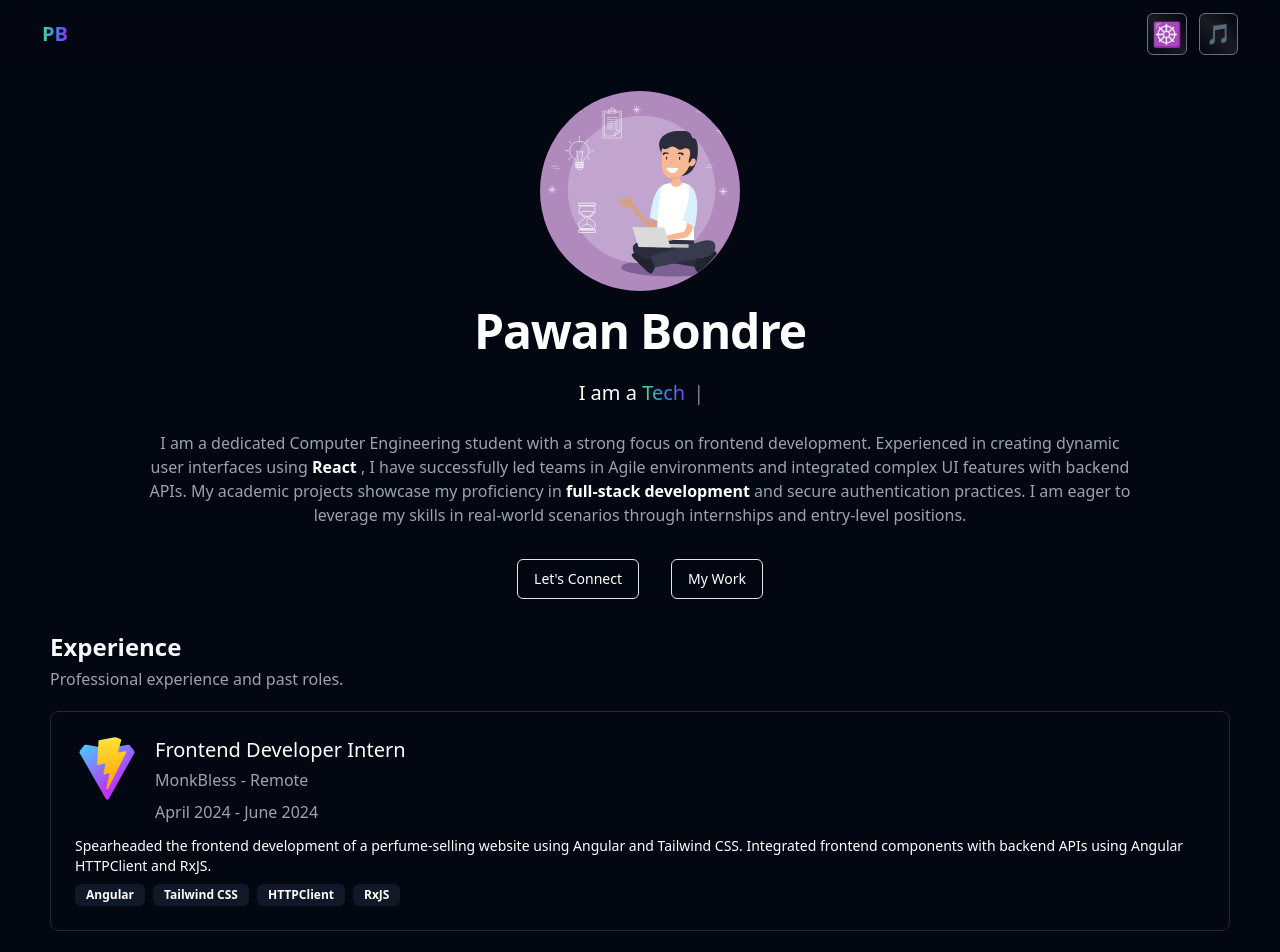
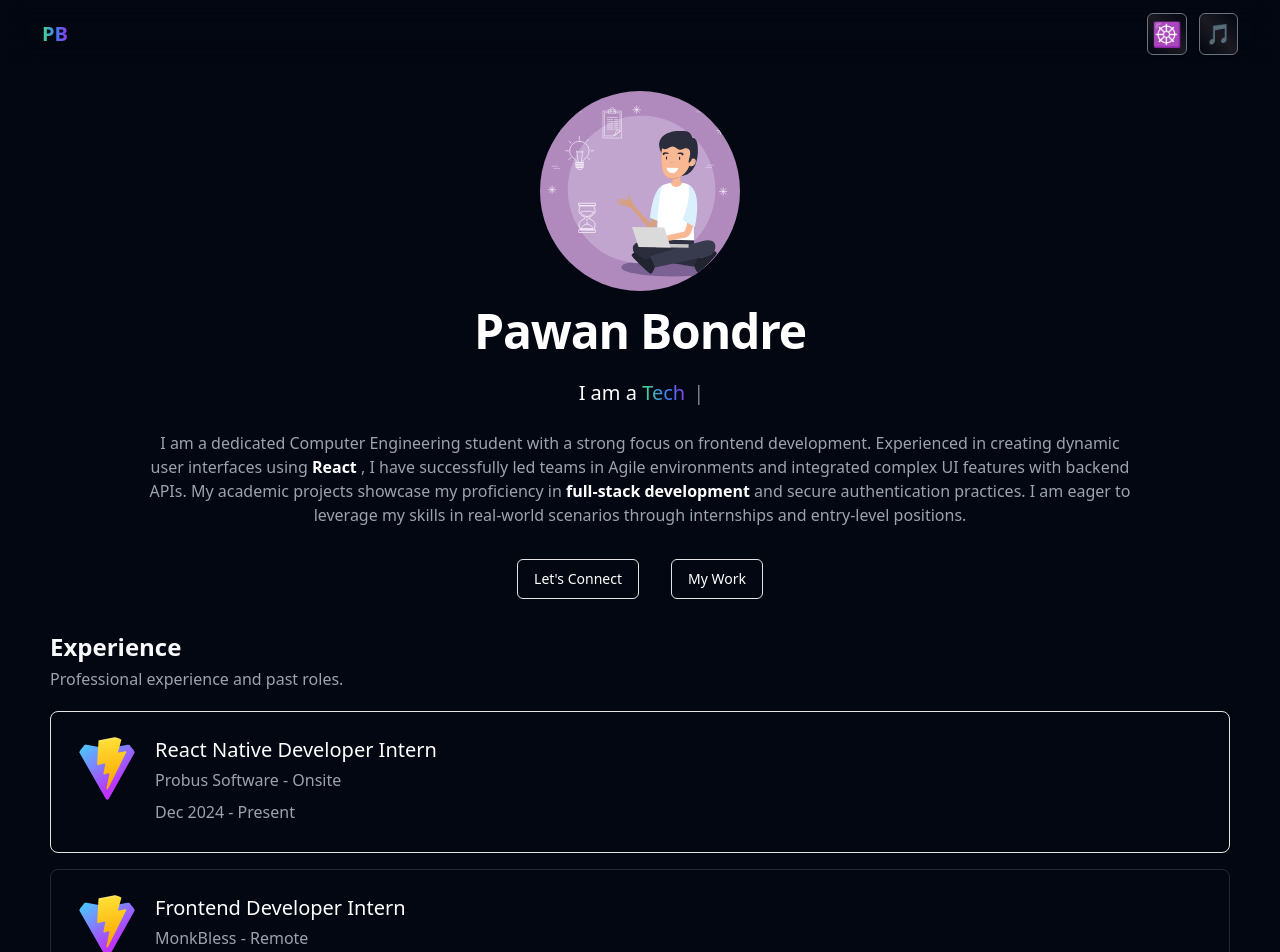
Before and after one commit to pawanbondre67/pawanbondre, a React (Vite) app: page / in a window 1280 px wide. Shown: the top 952 px of the page. Built offline with nearby package versions, Linux system fonts and the light colour scheme.

Commit message:
issues fixed

```diff
--- a/src/components/Education/Education.tsx
+++ b/src/components/Education/Education.tsx
@@ -14,7 +14,7 @@ const Education: React.FC = () => {
                         </p>
                     </div>
                     <div className="grid grid-cols-1 md:grid-cols-3 gap-4">
-                        <div className="rounded-xl bg-card text-card-foreground w-full border bg-gray-950 dark:border-gray-800 styles_borderColor__A7_2y styles_bgPrimary__rsRCo">
+                        <div className="rounded-xl bg-card  w-full border bg-gray-950 dark:border-gray-800 ">
                             <div className="p-4">
                                 <div className="flex items-center gap-3">
                                     <div className="w-12 h-12 flex-shrink-0">
--- a/src/components/Experience/Experience.tsx
+++ b/src/components/Experience/Experience.tsx
@@ -7,7 +7,35 @@ const Experience: React.FC = () => {
         <div className=" text-white">
             <h2 className="text-2xl font-bold text-gray-50 styles_heading__nCucM">Experience</h2>
             <p className="text-gray-400 ">Professional experience and past roles.</p>
-            <div className="rounded-lg border mt-4 text-white p-6 bg-gray-950 border-gray-800">
+            <div className="rounded-lg border mt-4 text-white p-6 bg-gray-950 dark:border-gray-800">
+                <div className="flex gap-4">
+                     <div>
+                      <img alt="Company Logo" loading="lazy" width="64" height="64" decoding="async" data-nimg="1" className="mx-auto p-0 aspect-square overflow-hidden rounded-full object-cover" src="/vite.svg" />
+                     </div>
+                    <div>
+                        <h3 className="text-xl font-medium">React Native Developer Intern</h3>
+                        <p className="text-gray-400">Probus Software - Onsite</p>
+                        <p className=" text-gray-400">Dec 2024 - Present</p>
+                        </div>
+                    </div>
+                    {/* <p className="mt-2 text-sm">Spearheaded the frontend development of a perfume-selling website using Angular and Tailwind CSS. Integrated frontend components with backend APIs using Angular HTTPClient and RxJS.</p>
+                    <div className="mt-2 flex flex-wrap gap-2 text-white">
+                        <div className="inline-flex items-center rounded-md border px-2.5 py-0.5 text-xs font-semibold transition-colors focus:outline-none focus:ring-2 focus:ring-ring focus:ring-offset-2 border-transparent bg-secondary hover:bg-secondary/80 styles_bgSecondary__GmarO dark:text-black dark:bg-gray-200">
+                         Angular
+                          </div>
+                        <div className="inline-flex items-center rounded-md border px-2.5 py-0.5 text-xs font-semibold transition-colors focus:outline-none focus:ring-2 focus:ring-ring focus:ring-offset-2 border-transparent bg-secondary  hover:bg-secondary/80 styles_bgSecondary__GmarO dark:text-black dark:bg-gray-200">
+                        Tailwind CSS
+                        </div>
+                        <div className="inline-flex items-center rounded-md border px-2.5 py-0.5 text-xs font-semibold transition-colors focus:outline-none focus:ring-2 focus:ring-ring focus:ring-offset-2 border-transparent bg-secondary hover:bg-secondary/80 styles_bgSecondary__GmarO dark:text-black dark:bg-gray-200">
+                        HTTPClient
+                        </div>
+                        <div className="inline-flex items-center rounded-md border px-2.5 py-0.5 text-xs font-semibold transition-colors focus:outline-none focus:ring-2 focus:ring-ring focus:ring-offset-2 border-transparent bg-secondary  hover:bg-secondary/80 styles_bgSecondary__GmarO dark:text-black dark:bg-gray-200">
+                        RxJS
+                        </div>
+
+                      </div> */}
+                    </div>
+                    <div className="rounded-lg border mt-4 text-white p-6 bg-gray-950 border-gray-800">
                 <div className="flex gap-4">
                      <div>
                       <img alt="Company Logo" loading="lazy" width="64" height="64" decoding="async" data-nimg="1" className="mx-auto p-0 aspect-square overflow-hidden rounded-full object-cover" src="/vite.svg" />
@@ -35,6 +63,7 @@ const Experience: React.FC = () => {
 
                       </div>
                     </div>
+
                     </div>
 
                     </section>
--- a/src/components/Projects/ProjectList.ts
+++ b/src/components/Projects/ProjectList.ts
@@ -34,8 +34,20 @@ const ProjectList: Project[] = [
       additionalDetails: 'An educational platform for students preparing for placements, allowing for efficient note-sharing and management. Developed with Angular, TypeScript, Node.js, Express, and MySQL, it features real-time collaboration, secure JWT authentication, and an easy-to-use interface for organizing study materials. The app aims to enhance study efficiency and user engagement through interactive features.'
 
     },
+
     {
-        id: 3,
+      id: 3,
+    title: 'DigitalKissan App',
+    description: ' A PWA designed to assist farmers with intelligent crop seed prediction and ...',
+    imageUrl: '/pawanbondre.svg',
+    tags: ['React', 'Firebase', 'TailwindCSS', 'Python', 'Machine Learning'],
+    projectLink: 'https://digitalkissan16.vercel.app/',
+    githubLink : "https://github.com/pawanbondre67/digitalkissan__",
+    status: 'Ongoing',
+    additionalDetails : ' A Web App designed to assist farmers with intelligent crop seed prediction and product purchasing. Built using React, TypeScript, Tailwind CSS, and Firebase, the app employs machine learning algorithms for crop recommendations. It enables farmers to make data-driven decisions and improve agricultural productivity, with a user-friendly interface and real-time data integration.'
+    },
+    {
+        id: 4,
       title: 'Portfoilo Website',
       description: "A comprehensive portfolio showcasing Pawan's expertise as a full stack software engineer ...",
       imageUrl: '/pawanbondre.svg',
@@ -44,17 +56,6 @@ const ProjectList: Project[] = [
       githubLink : 'https://github.com/pawanbondre67/pawanbondre',
       additionalDetails: "A comprehensive portfolio showcasing Pawan's expertise as a full stack software engineer, specializing in web and PWA development. The portfolio highlights a range of projects, from e-commerce and AI-driven apps to educational platforms and agriculture-based solutions. Built using modern web technologies like Angular, React, Node.js, and Firebase, the portfolio reflects Pawan's proficiency in creating responsive, secure, and user-centric applications. It also emphasizes Pawan's commitment to delivering intelligent digital solutions that blend human and AI capabilities to create exceptional user experiences. The portfolio serves as a testament to Pawan's dedication to continuous learning, teamwork, and innovative problem-solving in real-world projects."
 
-    },
-    {
-      id: 4,
-    title: 'DigitalKissan App',
-    description: ' A PWA designed to assist farmers with intelligent crop seed prediction and ...',
-    imageUrl: '/pawanbondre.svg',
-    tags: ['React', 'Redux', 'Firebase', 'TailwindCSS', 'Python', 'Machine Learning'],
-    projectLink: '',
-    githubLink : "",
-    status: 'Ongoing',
-    additionalDetails : ' A PWA designed to assist farmers with intelligent crop seed prediction and product purchasing. Built using React, TypeScript, Tailwind CSS, and Firebase, the app employs machine learning algorithms for crop recommendations. It enables farmers to make data-driven decisions and improve agricultural productivity, with a user-friendly interface and real-time data integration.'
     }
 
 ];
--- a/src/components/contact/Contact.tsx
+++ b/src/components/contact/Contact.tsx
@@ -43,7 +43,7 @@ const Contact : React.FC = () => {
          <a target="_blank" className="text-[#0077B5] hover:bg-[#0077B5] bg-background  bg-gray-950 dark:text-gray-50 rounded-full p-2 hover:text-background transition-colors" data-state="closed" href="https://linkedin.com/in/pawan-bondre-6262b1243">
 
          <svg className="h-6 w-6" xmlns="http://www.w3.org/2000/svg" width="24" height="24" viewBox="0 0 24 24" fill="none" stroke="currentColor" stroke-width="2" stroke-linecap="round" stroke-linejoin="round"><path d="M16 8a6 6 0 0 1 6 6v7h-4v-7a2 2 0 0 0-2-2 2 2 0 0 0-2 2v7h-4v-7a6 6 0 0 1 6-6z"></path><rect width="4" height="12" x="2" y="9"></rect><circle cx="4" cy="4" r="2"></circle></svg>
-         <span className="sr-only">LinkedIn</span>0
+         <span className="sr-only">LinkedIn</span>
          </a>
 
          <a target="_blank" className="text-[#1DA1F2] hover:bg-[#1DA1F2] bg-background bg-gray-950 dark:text-gray-50 rounded-full p-2 hover:text-background transition-colors" data-state="closed" href="https://twitter.com/pawancodes">
```
